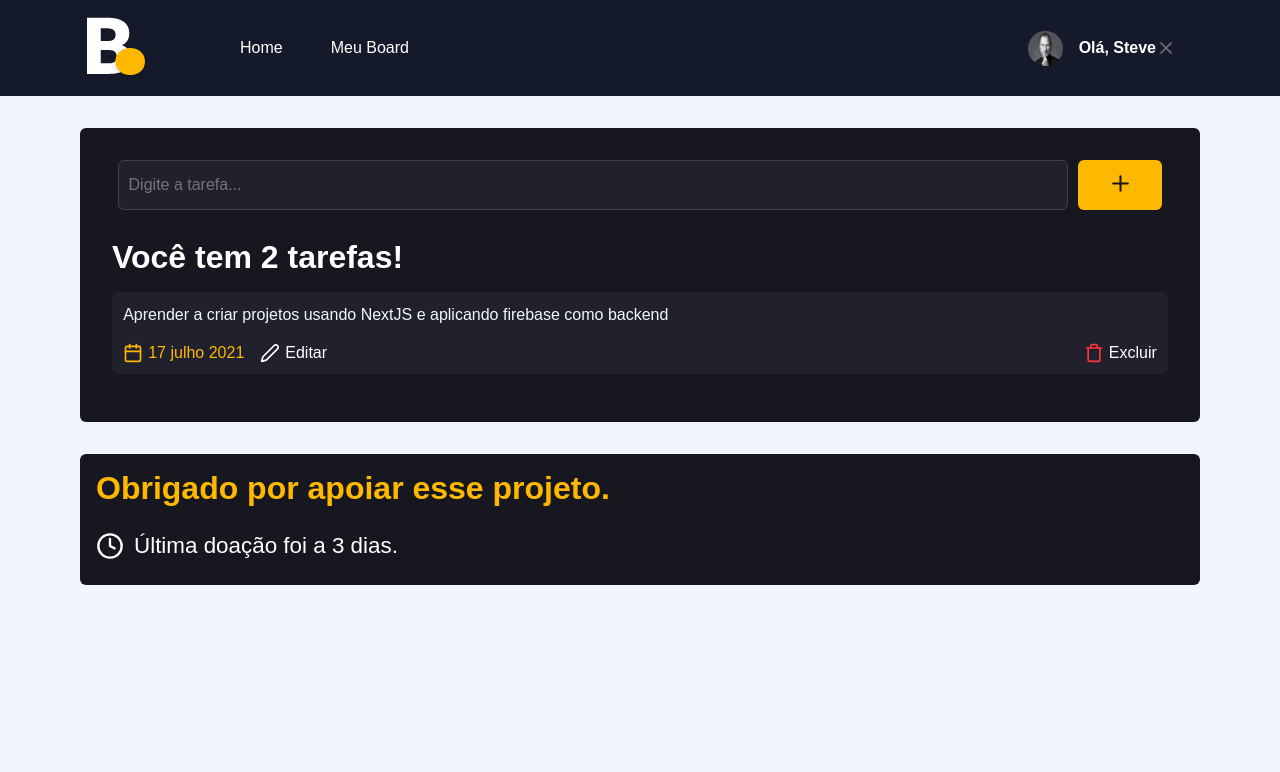
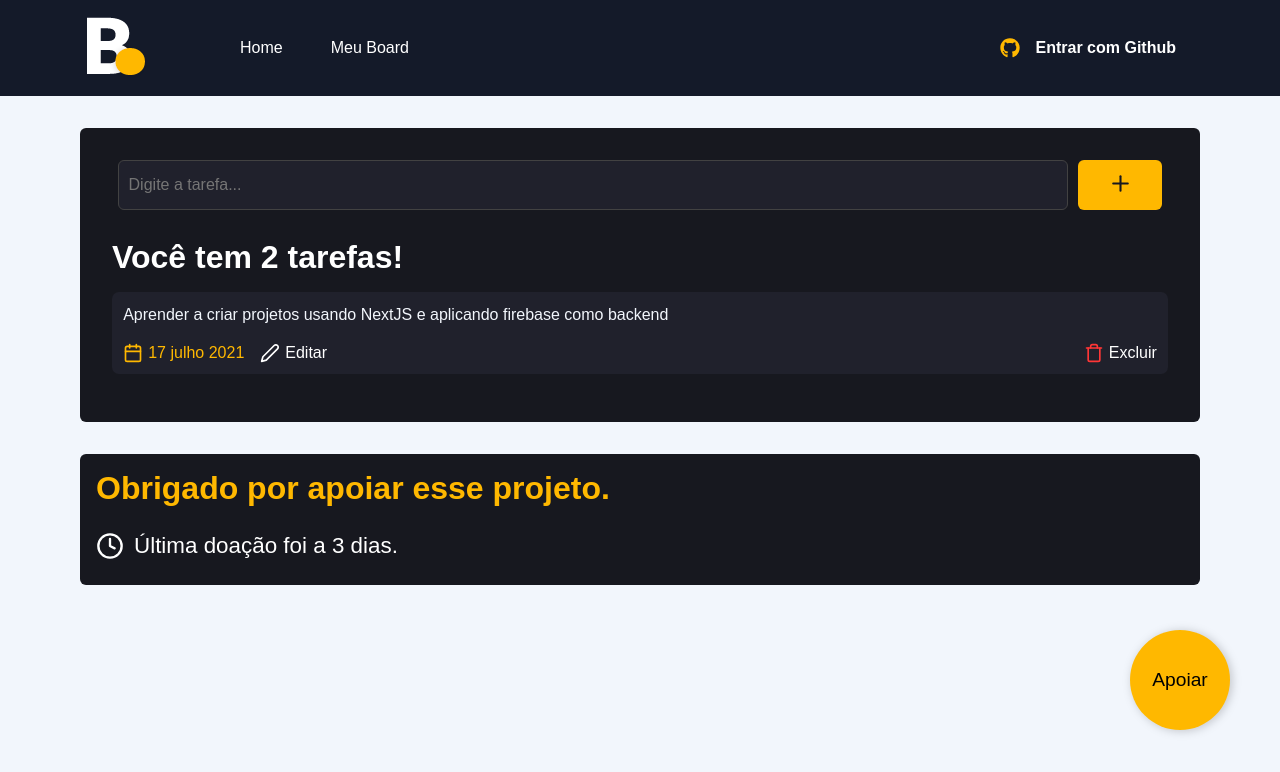
Before and after one commit to glecio/board, a Next.js app: page /board in a window 1280 px wide. Shown: the top 772 px of the page. Built offline with nearby package versions, Linux system fonts and the light colour scheme; no server answers.

Commit message:
Next-auth

```diff
--- a/package.json
+++ b/package.json
@@ -13,6 +13,7 @@
     "eslint": "8.33.0",
     "eslint-config-next": "13.1.6",
     "next": "13.1.6",
+    "next-auth": "^4.19.2",
     "react": "18.2.0",
     "react-dom": "18.2.0",
     "react-icons": "^4.7.1",
--- a/src/components/SignInButton/index.tsx
+++ b/src/components/SignInButton/index.tsx
@@ -2,16 +2,18 @@
 import {FaGithub} from 'react-icons/fa'
 import {FiX} from 'react-icons/fi'
 import Image from 'next/image'
+import { signIn, signOut, useSession} from 'next-auth/client'
 
 export function SignInButton() {
 
-    const session = true;
+    const [session] = useSession();
 
+    console.log(session)
     return session ?(
         <button
             type='button'
             className={styles.signInButton}
-            onClick={ () => {}}
+            onClick={ () => signOut()}
         >
         <Image src="/images/steve.png" alt="Steve" width={200} height={200} />
         Olá, Steve
@@ -22,7 +24,7 @@
         <button
             type='button'
             className={styles.signInButton}
-            onClick={ () => {}}
+            onClick={ () => signIn('github')}
         >
             <FaGithub color='FFB800'/>
             Entrar com Github
--- /dev/null
+++ b/src/components/SupportButton/index.tsx
@@ -0,0 +1,13 @@
+import Link from 'next/link'
+import styles from './styles.module.scss'
+
+export function SupportButton() {
+
+    return  (
+        <div className={styles.donateContainer}>
+            <Link href="/donate">
+                <button>Apoiar</button>
+            </Link>
+        </div>
+    )
+}
--- /dev/null
+++ b/src/components/SupportButton/styles.module.scss
@@ -0,0 +1,21 @@
+.donateContainer {
+    position: absolute;
+    bottom: 70px;
+    right: 50px;
+    z-index: 99;
+
+    button {
+        border: 0;
+        background-color: #ffb800;
+        width: 100px;
+        height: 100px;
+        border-radius: 50%;
+        font-size: 1.2rem;
+        filter: drop-shadow(2px 1px 5px rgba(0,0,0, 0.2));
+        transition: all 0.2s;
+    }
+
+    button:hover {
+        transform: scale(1.2);
+    }
+}
--- a/src/pages/board/index.tsx
+++ b/src/pages/board/index.tsx
@@ -1,5 +1,6 @@
 import Head from 'next/head'
 import { FiCalendar, FiClock, FiEdit2, FiPlus, FiTrash } from 'react-icons/fi'
+import { SupportButton } from '../../components/SupportButton'
 import styles from './styles.module.scss'
 
 export default function Board() {
@@ -53,6 +54,7 @@
                     </time>
                 </div>
             </div>
+            <SupportButton/>
 
         </>
         )
```
Also changed, not shown: src/pages/api/auth/[...nextauth].js (added, +13 -0 lines), 1 other file (tests, documents, lock files or other folders).
